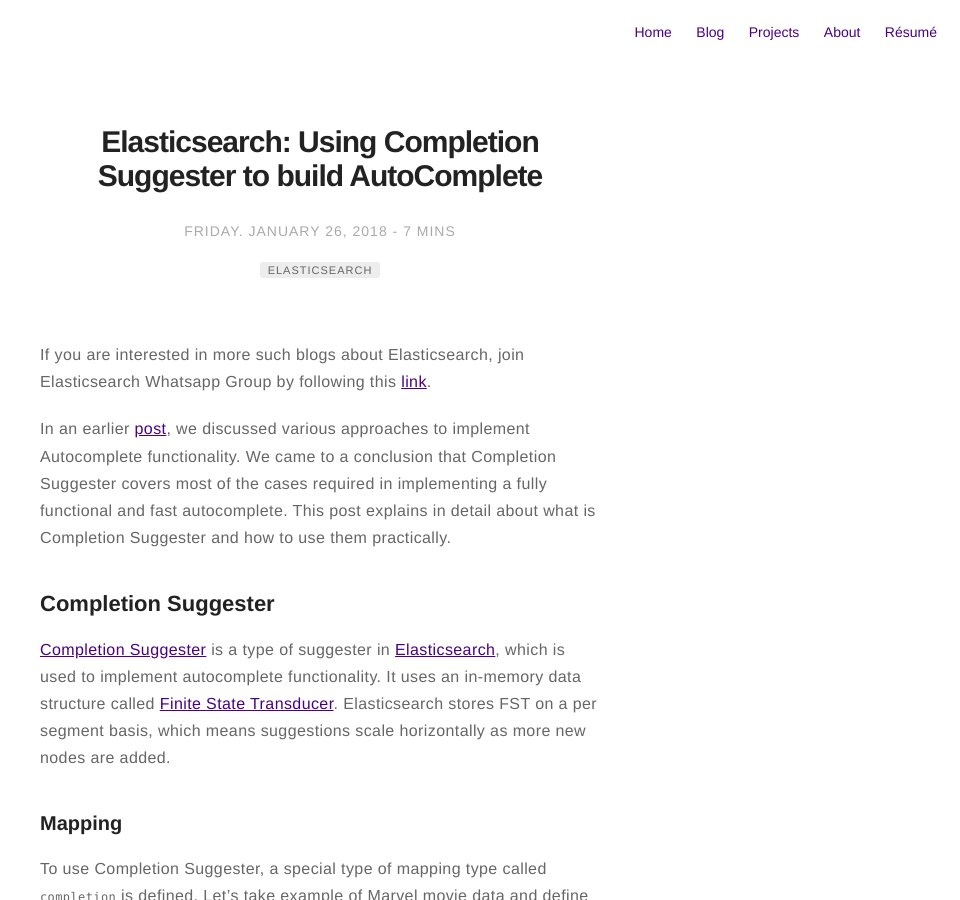
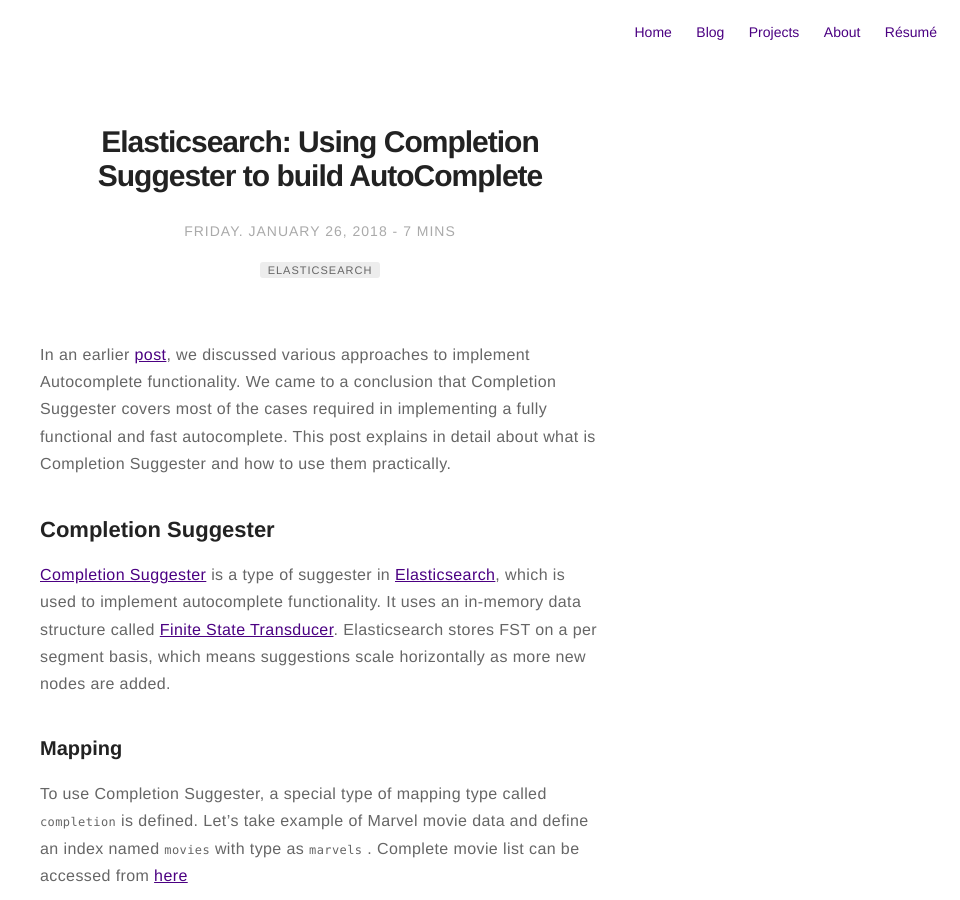
Before and after one commit to taranjeet/taranjeet.github.io, a Jekyll site: the page built from _posts/2018-01-26-elasticsearch-completion-suggester.md, in a window 1280 px wide and 900 px high. Shown: the whole window, without its empty margins (320-1280 px from the left). Built offline with Jekyll 4.4.1, drawn with Linux system fonts in a browser that asks for light colours; comment, search, counter and statistics services are not loaded; some of the changed text lies outside the part shown.

Commit message:
elasticsearch post: remove whatsapp group link

```diff
--- a/_posts/2018-01-26-elasticsearch-completion-suggester.md
+++ b/_posts/2018-01-26-elasticsearch-completion-suggester.md
@@ -8,8 +8,6 @@ category: blog
 author: taranjeet
 description: "Elasticsearch&#58; Using Completion Suggester to build AutoComplete"
 ---
-
-If you are interested in more such blogs about Elasticsearch, join Elasticsearch Whatsapp Group by following this [link](https://chat.whatsapp.com/BBN3bFkXMjN27AIQ918npK).
 
 In an earlier [post](/elasticsearch-autocomplete/), we discussed various approaches to implement Autocomplete functionality. We came to a conclusion that Completion Suggester covers most of the cases required in implementing a fully functional and fast autocomplete. This post explains in detail about what is Completion Suggester and how to use them practically.
 
@@ -396,5 +394,3 @@ We get the following movies as result
 * [Completion Suggester Elasticsearch](https://www.elastic.co/guide/en/elasticsearch/reference/current/search-suggesters-completion.html)
 
 * [Context Suggester](https://www.elastic.co/guide/en/elasticsearch/reference/6.1/suggester-context.html)
-
-If you are interested in more such blogs about Elasticsearch, join **Elasticsearch Whatsapp Group** by following this [link](https://chat.whatsapp.com/BBN3bFkXMjN27AIQ918npK)
```
Also changed, not shown: _posts/2017-12-31-elasticsearch-autocomplete.md (+0 -4 lines).
